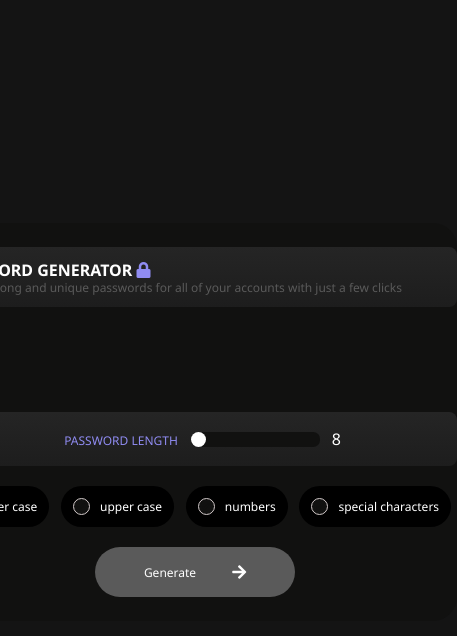
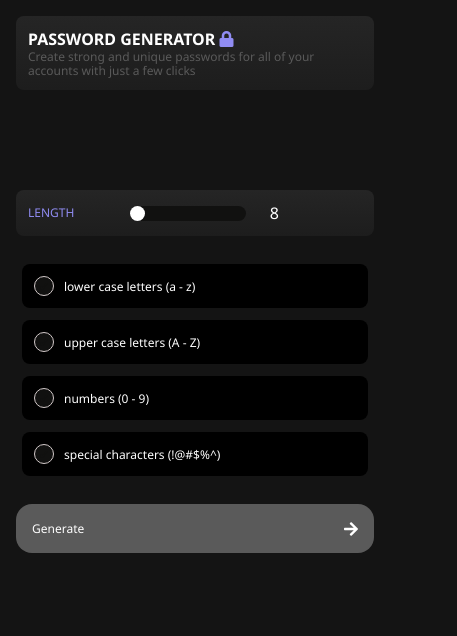
Before and after one commit to karl2399/simple-password-generator, a plain HTML site: page index.html in a window 390 px wide. Shown: the whole page, 457 px wide, since content can reach past the window. Drawn offline with Linux system fonts and the light colour scheme.

Commit message:
added responsive design

```diff
--- a/index.html
+++ b/index.html
@@ -22,14 +22,11 @@
     <title>Simple Password Generator</title>
   </head>
   <body>
-    <div id="container">
     <header>
-        <h1>
-          PASSWORD GENERATOR <i class="fa fa-lock" aria-hidden="true"></i>
-        </h1>
+      <h1>PASSWORD GENERATOR <i class="fa fa-lock" aria-hidden="true"></i></h1>
       <p class="description">
-          Create strong and unique passwords for all of your accounts with just
-          a few clicks
+        Create strong and unique passwords for all of your accounts with just a
+        few clicks
       </p>
     </header>
 
@@ -38,9 +35,12 @@
     </div>
 
     <div id="input-range-wrapper">
-        <div><label class="custom-text">PASSWORD LENGTH</label></div>
+      <div class="input-range-wrapper__title">
+        <label class="custom-text">LENGTH</label>
+      </div>
 
       <div class="range">
+        <div class="range__slider">
           <input
             type="range"
             id="rangeInput"
@@ -49,6 +49,7 @@
             value="8"
             step="1"
           />
+        </div>
         <div class="bubble-wrapper">
           <label for="rangeInput" id="bubble" class="">8</label>
         </div>
@@ -63,8 +64,9 @@
           class="checkbox-input"
         />
         <div class="checkbox__box1"></div>
-          lower case
+        lower case letters (a - z)
       </label>
+
       <label class="checkbox" for="upperCaseCharacterCheck">
         <input
           id="upperCaseCharacterCheck"
@@ -72,8 +74,9 @@
           class="checkbox-input"
         />
         <div class="checkbox__box2"></div>
-          upper case
+        upper case letters (A - Z)
       </label>
+
       <label class="checkbox" for="numberCharacterCheck">
         <input
           id="numberCharacterCheck"
@@ -81,8 +84,9 @@
           class="checkbox-input"
         />
         <div class="checkbox__box3"></div>
-          numbers
+        numbers (0 - 9)
       </label>
+
       <label class="checkbox" for="specialCharacterCheck">
         <input
           id="specialCharacterCheck"
@@ -90,7 +94,7 @@
           class="checkbox-input"
         />
         <div class="checkbox__box4"></div>
-          special characters
+        special characters (!@#$%^)
       </label>
     </div>
 
@@ -106,7 +110,6 @@
         <i class="fa fa-arrow-right" aria-hidden="true"></i>
       </button>
     </div>
-    </div>
 
     <div id="snackbar">📝 Copied to clipboard!</div>
     <!-- <div id="snackbar2">🛑 Check at least one checkbox.</div> -->
--- a/index.js
+++ b/index.js
@@ -334,18 +334,18 @@ specialCheck.addEventListener("change", function () {
 });
 
 // Set the title attribute of the button to the desired tooltip text
-generateBtn.setAttribute("title", "This button is currently disabled");
+// generateBtn.setAttribute("title", "This button is currently disabled");
 
 // Add an event listener for the mouseover event
-generateBtn.addEventListener("mouseover", () => {
-  // If the button is disabled, show the tooltip
-  if (generateBtn.disabled) {
-    generateBtn.setAttribute("title", "This button is currently disabled");
-  }
-});
+// generateBtn.addEventListener("mouseover", () => {
+//   // If the button is disabled, show the tooltip
+//   if (generateBtn.disabled) {
+//     generateBtn.setAttribute("title", "This button is currently disabled");
+//   }
+// });
 
 // Add an event listener for the mouseout event
-generateBtn.addEventListener("mouseout", () => {
-  // Remove the tooltip when the mouse leaves the button
-  generateBtn.removeAttribute("title");
-});
+// generateBtn.addEventListener("mouseout", () => {
+//   // Remove the tooltip when the mouse leaves the button
+//   generateBtn.removeAttribute("title");
+// });
--- a/index.scss
+++ b/index.scss
@@ -12,49 +12,63 @@ $cards: #1d1d1d;
   background: linear-gradient(to bottom, #252525 0%, #1d1d1d 100%);
 }
 
-* {
-  -webkit-font-smoothing: antialiased;
-  -moz-osx-font-smoothing: grayscale;
+*,
+*::before,
+*::after {
+  box-sizing: border-box;
+}
+
+body,
+h1,
+h2,
+h3,
+p {
+  margin: 0;
+  padding: 0;
 }
 
 body {
   background-color: $background;
   font-family: "Noto Sans", sans-serif;
-  height: 100vh;
-  width: 100%;
-  display: flex;
-  justify-content: center;
-  align-items: center;
-  margin: 0;
+  // height: 100vh;
+  // width: 100%;
+  // display: flex;
+  // justify-content: center;
+  padding: 1rem;
+
+  max-width: 100%;
 }
 
 // main wrapper
-#container {
-  background: $button-secondary;
-  display: flex;
-  flex-direction: column;
-  justify-content: center;
-  align-items: center;
-  border-radius: 24px;
-  width: 36rem;
-  padding-block: 24px;
-}
+// .container {
+//   background: $button-secondary;
+//   display: flex;
+//   flex-direction: column;
+//   justify-content: center;
+//   align-items: center;
+//   border-radius: 24px;
+//   padding: 1.5rem;
+//   max-width: 36rem;
+//   margin: 0;
+// }
 
 header {
-  border-radius: 0.5em;
+  @media (min-width: 513px) {
+    width: 481px;
+  }
+  border-radius: 0.5rem;
   @include gradient;
-  display: flex;
-  flex-direction: column;
-  justify-content: center;
-  align-items: flex-start;
   padding: 12px;
-  width: 500px;
+
+  // width: 500px;
+  // max-width: 36rem;
+  // max-width: 576px;
+  // min-width: 141px;
 }
 
 h1 {
   font-weight: 700;
   color: $primary;
-  margin: 0;
   font-size: 1rem;
   // text-align: left;
 }
@@ -65,28 +79,33 @@ h1 > i {
 }
 
 .description {
-  text-align: left;
+  // text-align: left;
   font-size: 12px;
   color: $secondary;
-  margin: 0;
   line-height: 14px;
 }
 
 .password-wrapper {
-  border-radius: 0.5em;
+  @media (min-width: 513px) {
+    width: 481px;
+  }
+  max-width: 36rem;
+  min-width: 141px;
+  border-radius: 0.5rem;
   text-align: center;
+  display: flex;
+  justify-content: center;
+  align-items: center;
 }
 
 // password result
 #password-output {
   display: inline-block;
-  // display: flex;
-  // justify-content: center;
-  // align-items: center;
+
   background: transparent;
   color: $secondary;
   // border: 1px solid $secondary;
-  border-radius: 0.5em;
+  border-radius: 0.5rem;
   border: none;
   text-decoration: none;
   font-size: 1rem;
@@ -115,45 +134,59 @@ h1 > i {
 
 // password length slider
 #input-range-wrapper {
+  @media (min-width: 513px) {
+    width: 481px;
+  }
   display: flex;
-  justify-content: center;
+  justify-content: flex-start;
   align-items: center;
-  border-radius: 0.5em;
+  border-radius: 0.5rem;
   @include gradient;
+  // padding: 12px;
+  // width: 500px;
+  max-width: 36rem;
+  min-width: 141px;
   padding: 12px;
-  width: 500px;
+}
+
+.input-range-wrapper__title {
+  display: flex;
+  width: 30%;
 }
 
 .custom-text {
   // margin-bottom: 240px;
   color: $tertiary;
   font-size: 12px;
+  line-height: 0.5px;
 }
 
 .range {
   // margin: 0 0 0 30px;
-  height: 30px;
-  width: 120px;
+  // height: 30px;
+  // width: 120px;
   // padding: 0 45px 0 45px;
-  padding-left: 28px;
+  // padding-left: 28px;
   text-align: center;
   display: flex;
-  justify-content: center;
+  justify-content: flex-start;
   align-items: center;
+  width: 60%;
   // position: relative;
+}
+
+.range__slider {
+  width: 60%;
+  display: flex;
 }
 
 .range input {
   -webkit-appearance: none;
-  // height: 3px;
   background: $button-secondary;
-  border-radius: 0.5em;
+  border-radius: 0.5rem;
   outline: none;
   border: none;
-  width: 400px;
-
-  // z-index: 2222;
-  // margin: 14px 0;
+  width: 100%;
 }
 
 .range input::-webkit-slider-thumb {
@@ -189,7 +222,7 @@ h1 > i {
   // padding: 5px 10px;
   width: 12px;
   height: 15px;
-  margin-left: 8px;
+  margin-left: 20px;
 
   // &:after {
   //   position: absolute;
@@ -205,17 +238,22 @@ h1 > i {
 }
 
 #checkbox-wrapper {
+  @media (min-width: 513px) {
+    width: 481px;
+  }
   display: flex;
-  justify-content: space-around;
-  align-items: center;
-  border-radius: 0.5em;
-  width: 524px;
-  margin: 12px 0;
+  flex-wrap: wrap;
+  border-radius: 0.5rem;
+  // width: 524px;
+  max-width: 36rem;
+  // margin: 12px 0;
+  padding: 6px;
+  margin-block: 1rem;
 }
 
 #checkbox-wrapper > label {
   font-size: 12px;
-  margin: 8px 0;
+  // margin: 8px 0;
   color: $primary;
 }
 
@@ -223,8 +261,10 @@ h1 > i {
   display: inline-flex;
   align-items: center;
   background-color: black;
-  border-radius: 24px;
+  border-radius: 0.5rem;
   padding: 12px;
+  margin-block: 6px;
+  width: 100%;
 }
 
 .checkbox-input {
@@ -232,8 +272,8 @@ h1 > i {
 }
 
 .checkbox__box1 {
-  width: 1.25em;
-  height: 1.25em;
+  width: 1.25rem;
+  height: 1.25rem;
   border: 1px solid #d2c9c9;
   border-radius: 24px;
   display: flex;
@@ -258,8 +298,8 @@ h1 > i {
   box-shadow: none;
 }
 .checkbox__box2 {
-  width: 1.25em;
-  height: 1.25em;
+  width: 1.25rem;
+  height: 1.25rem;
   border: 1px solid #d2c9c9;
   border-radius: 24px;
   display: flex;
@@ -284,8 +324,8 @@ h1 > i {
   box-shadow: none;
 }
 .checkbox__box3 {
-  width: 1.25em;
-  height: 1.25em;
+  width: 1.25rem;
+  height: 1.25rem;
   border: 1px solid #d2c9c9;
   border-radius: 24px;
   display: flex;
@@ -310,8 +350,8 @@ h1 > i {
   box-shadow: none;
 }
 .checkbox__box4 {
-  width: 1.25em;
-  height: 1.25em;
+  width: 1.25rem;
+  height: 1.25rem;
   border: 1px solid #d2c9c9;
   border-radius: 24px;
   display: flex;
@@ -352,11 +392,14 @@ h1 > i {
 
 // generate password button
 .btn {
+  @media (min-width: 513px) {
+    width: 481px;
+  }
   display: flex;
-  justify-content: center;
+  justify-content: space-between;
   align-items: center;
-  height: 50px;
-  width: 200px;
+  // height: 50px;
+  width: 100%;
   font-family: "Noto Sans", sans-serif;
   color: white;
   background-image: linear-gradient(
@@ -367,7 +410,7 @@ h1 > i {
   );
   border: none;
   font-size: 12px;
-  border-radius: 36px;
+  border-radius: 1rem;
   padding: 1rem;
   background-size: 200% auto;
 
@@ -465,8 +508,7 @@ h1 > i {
   visibility: visible; /* Show the snackbar */
   /* Add animation: Take 0.5 seconds to fade in and out the snackbar.
   However, delay the fade out process for 1 seconds */
-  -webkit-animation: fadein 0.5s, fadeout 0.2s 1s;
-  animation: fadein 0.5s, fadeout 0.2s 1s;
+  animation: fadein 0.5s;
 }
 
 @keyframes check {
@@ -532,3 +574,12 @@ h1 > i {
     transform: translateZ(0);
   }
 }
+
+@media (min-width: 525px) {
+  body {
+    display: flex;
+    justify-content: center;
+    align-items: center;
+    flex-direction: column;
+  }
+}
```
Also changed, not shown: styles/index.css, 1 other file. Lines whose indentation alone changed are shown as unchanged.
